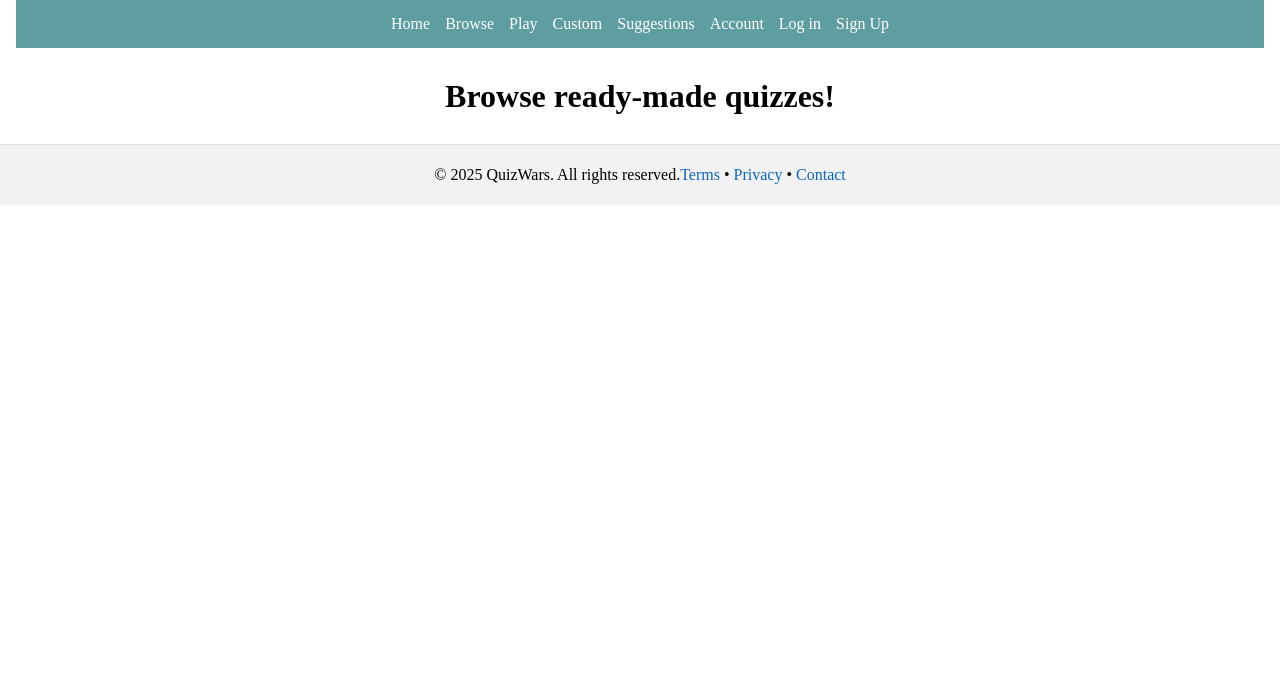
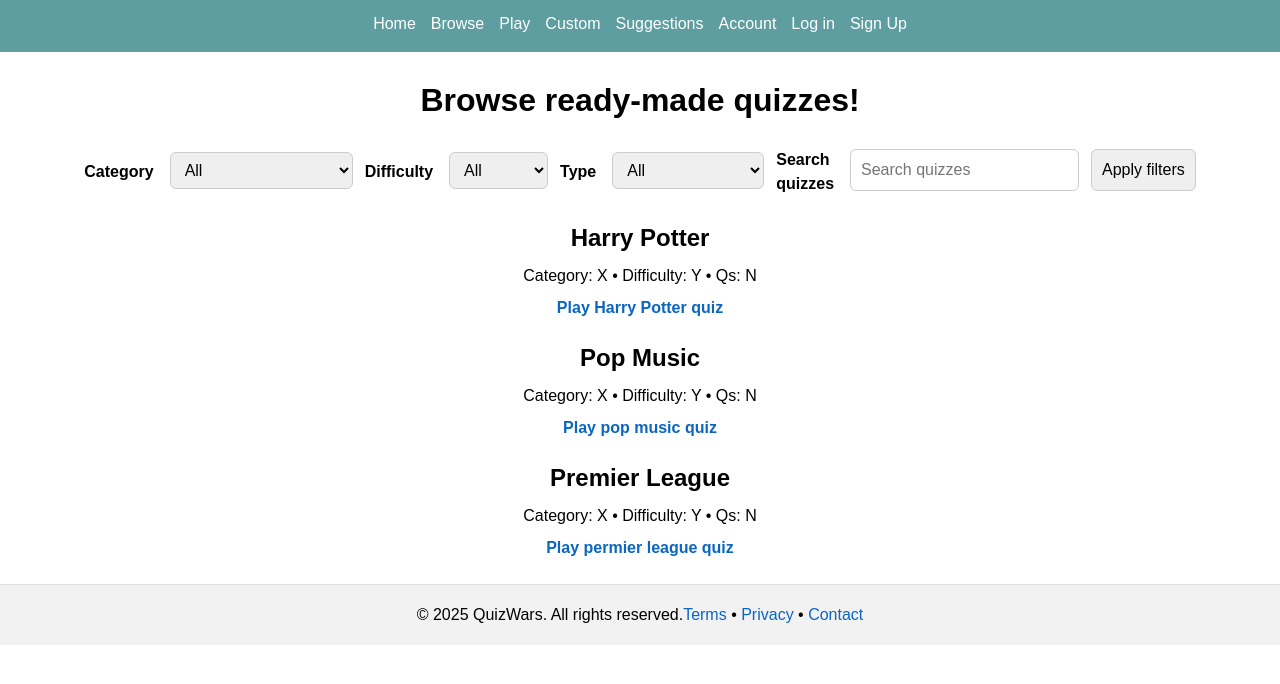
Before and after one commit to bilalis-ev/quiz, a PHP site: page /pages/quizzes.html in a window 1280 px wide. Shown: the top 684 px of the page. Run offline with PHP 8.4, Linux system fonts and the light colour scheme.

Commit message:
added form and ready to play quizzes

```diff
--- a/assets/css/style.css
+++ b/assets/css/style.css
@@ -2,6 +2,8 @@
     margin: 0;
     padding: 0;
     box-sizing: border-box;
+    font-family: Arial, sans-serif;
+    line-height: 1.5;
 }
 
 body {
@@ -16,7 +18,7 @@ main {
     padding: 0 16px;
 }
 
-header, footer {
+footer {
     padding-left: 16px;
     padding-right: 16px;
 }
@@ -44,7 +46,7 @@ nav {
     gap: 15px;
     flex-wrap: wrap;
     background-color: cadetblue;
-    padding: 12px 16px;
+    padding: 12px 0 16px 0;
 }
 
 a {
@@ -85,6 +87,7 @@ footer {
 
 form {
     margin: 16px 0;
+    justify-content: center;
 }
 
 label {
@@ -115,3 +118,33 @@ button:focus-visible {
     outline: 2px solid #0a66c2;
     outline-offset: 2px;
 }
+
+#browse-filters {
+    display: grid;
+    grid-auto-flow: column;
+    gap: 12px;
+    align-items: center;
+}
+
+article {
+    margin: 20px 0;
+    text-align: center;
+}
+
+article h2 {
+    margin-bottom: 2px;
+}
+
+#browse-filters label {
+    margin-right: 4px;
+    font-weight: 600;
+}
+
+article a {
+    color: #0a66c2;
+    font-weight: 600;
+}
+
+article a:hover {
+    text-decoration: underline;
+}
--- a/pages/quizzes.html
+++ b/pages/quizzes.html
@@ -24,6 +24,58 @@
     </header>
     <main>
         <h1>Browse ready-made quizzes!</h1>
+        <form id = "browse-filters" aria-label = "Quiz filters">
+            <label for = "category">Category</label>
+            <select name = "category" id = "category">
+                <option>All</option>
+                <option>General Knowledge</option>
+                <option>Sports</option>
+                <option>Movies & TV</option>
+                <option>Science</option>
+            </select>
+
+            <label for = "difficulty">Difficulty</label>
+            <select name = "difficulty" id = "difficulty">
+                <option>All</option>
+                <option>Easy</option>
+                <option>Medium</option>
+                <option>Hard</option>
+            </select>
+
+            <label for = "type">Type</label>
+            <select name = "type" id = "type">
+                <option>All</option>
+                <option>Multiple Choice</option>
+                <option>Multi-Select</option>
+                <option>Short Answer</option>
+                <option>Image</option>
+            </select>
+
+            <label for = "search">Search quizzes</label>
+            <input type = "search" name = "q" id = "search" placeholder = "Search quizzes">
+
+            <input type = "submit" value = "Apply filters">
+        </form>
+
+        <p>
+            <article>
+                <h2>Harry Potter</h2>
+                <p>Category: X &bull; Difficulty: Y &bull; Qs: N</p>
+                <a href = "quiz.html">Play Harry Potter quiz</a>
+            </article>
+
+            <article>
+                <h2>Pop Music</h2>
+                <p>Category: X &bull; Difficulty: Y &bull; Qs: N</p>
+                <a href = "quiz.html">Play pop music quiz</a>
+            </article>
+
+            <article>
+                <h2>Premier League</h2>
+                <p>Category: X &bull; Difficulty: Y &bull; Qs: N</p>
+                <a href = "quiz.html">Play permier league quiz</a>
+            </article>
+        </p>
     </main>
     <footer>
         <p>© 2025 QuizWars. All rights reserved.</p>
```
